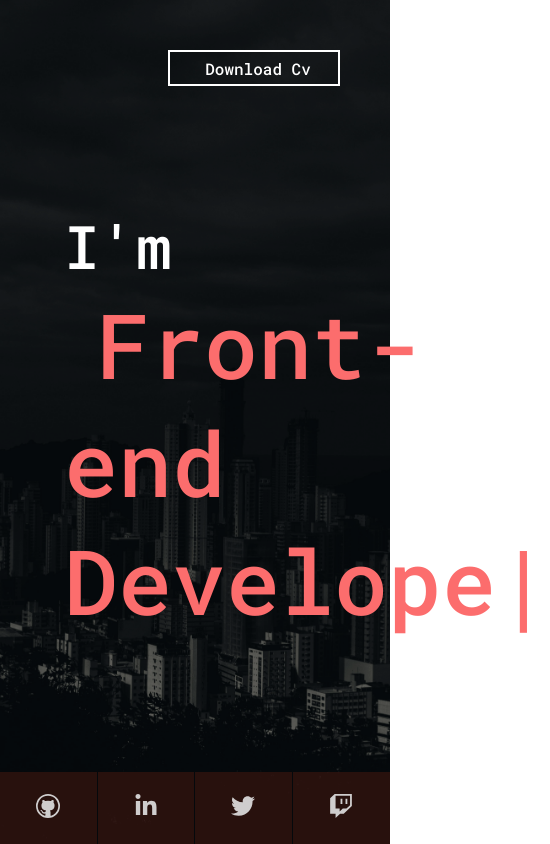
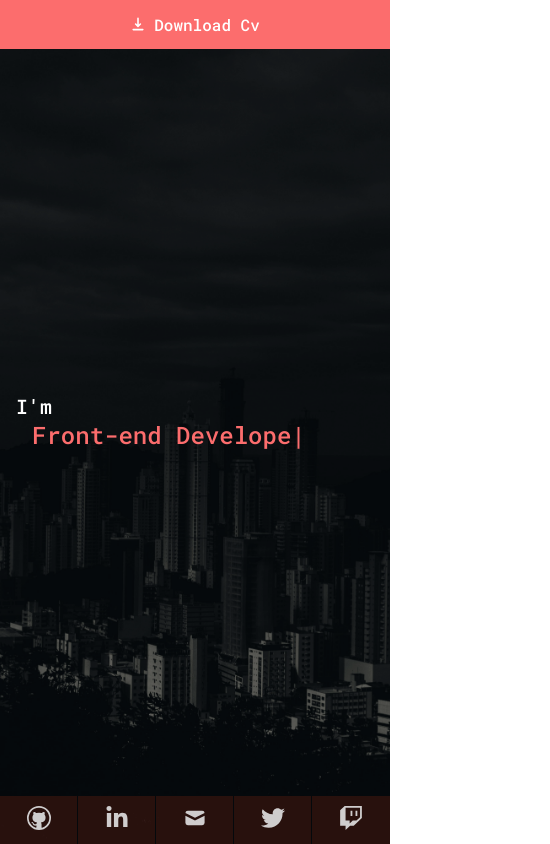
Before and after one commit to UmutPalabiyik/umut-portfolio-, a React (Create React App) app: page / in a window 390 px wide. Shown: the whole page, 550 px wide, since content can reach past the window. Built offline with nearby package versions, Linux system fonts and the light colour scheme.

Commit message:
add responsive

```diff
--- a/src/App.js
+++ b/src/App.js
@@ -8,7 +8,7 @@ const App = () => {
   return (
     <div className="app">
       <DownloadButton />
-      <Contact />
+      <Contact/>
       <Home />
     </div>
   );
--- a/src/Components/Contact/Contact.jsx
+++ b/src/Components/Contact/Contact.jsx
@@ -1,6 +1,13 @@
 import "./Contact.scss";
 import { FaTwitter, FaLinkedinIn, FaTwitch } from "react-icons/fa";
 import { VscGithub } from "react-icons/vsc";
+import { HiMail } from "react-icons/hi";
+
+
+
+
+
+
 
 const Contact = () => {
   return (
@@ -28,6 +35,16 @@ const Contact = () => {
       <li className="contact__item">
         <a
           className="contact__link"
+          href="mailto:umutplbyk96@gmail.com"
+          target="_blank"
+          rel="noreferrer"
+        >
+          <HiMail className="contact__icon" />
+        </a>
+      </li>
+      <li className="contact__item">
+        <a
+          className="contact__link"
           href="https://twitter.com/UmmutPal"
           target="_blank"
           rel="noreferrer"
--- a/src/Components/Contact/Contact.scss
+++ b/src/Components/Contact/Contact.scss
@@ -11,7 +11,7 @@ $phone: 768px;
       content: "";
       position: absolute;
       left: 50%;
-      top: 200px;
+      top: 250px;
       width: 2px;
       height: 128px;
       background-color: rgb(207, 205, 205);
@@ -23,7 +23,7 @@ $phone: 768px;
     content: "";
     position: absolute;
     left: 50%;
-    bottom: 230px;
+    bottom: 285px;
     width: 2px;
     height: 128px;
     background-color: rgb(207, 205, 205);
@@ -64,7 +64,7 @@ $phone: 768px;
   }
 
   @media screen and (max-width: 768px) {
-      height: 72px;
+      height: 48px;
       width: 100%;
       left: 0;
       bottom: 0;
@@ -78,7 +78,7 @@ $phone: 768px;
       }
 
       &__item{
-        width: 25%;
+        width: 20%;
         display: flex;
         align-items: center;
         justify-content: center;
--- a/src/Components/DownloadButton/DownloadButton.scss
+++ b/src/Components/DownloadButton/DownloadButton.scss
@@ -1,17 +1,19 @@
+$main-color: #fc6d6d;
 $white: #ffff;
 
-.download-button{
+.download-button {
   height: 24px;
   width: 172px;
-    border: 2px solid $white;
+  border: 2px solid $main-color;
+  border-radius: 0.25rem;
   padding: 1rem;
   display: flex;
   align-items: center;
   justify-content: center;
   background-color: transparent;
-    color: $white;
+  color: $main-color;
   cursor: pointer;
-    transition: all .5s;
+  transition: all 0.5s;
   overflow: hidden;
   text-decoration: none;
 
@@ -19,39 +21,49 @@ $white: #ffff;
   right: 50px;
   top: 50px;
 
-    &:hover{
-        background-color: $white;
+  &:hover {
+    background-color: $main-color;
 
-        span{
-            color: rgb(0, 0, 0);
+    span {
+      color: $white;
     }
 
-        .download-button__icon{
+    .download-button__icon {
       display: block;
-            color: rgb(0, 0, 0);
-            animation: slideUp .5s ease;
+      color: $white;
+      animation: slideUp 0.5s ease;
     }
   }
 
-
-    &__icon{
+  &__icon {
     display: none;
     font-size: 1rem;
   }
 
-    &__text{
-        margin-left: .5rem;
+  &__text {
+    margin-left: 0.5rem;
     font-size: 1rem;
-        transition: all .5s;
+    transition: all 0.5 s;
   }
 
   @keyframes slideUp {
-        0%{
-            color: rgb(0, 0, 0);
+    0% {
+      color: $white;
       transform: translateY(50px);
     }
     100% {
       transform: translateY(0);
     }
   }
+
+  @media screen and (max-width: 768px) {
+    position: absolute;
+    left: 0;
+    top: 0;
+    padding: 1.5rem 0;
+    width: 100%;
+    border: 0;
+    border-bottom: .5px solid $main-color;
+    border-radius: 0;
   }
+}
--- a/src/Container/About/About.scss
+++ b/src/Container/About/About.scss
@@ -22,4 +22,46 @@
     font-size: 90px;
     color: #fc6d6d;
   }
+
+
+  @media screen and (max-width: 768px) {
+
+    margin-left: 1rem;
+
+    &__static-text{
+      font-size: 24px;
+    }
+
+    &__dynamics{
+      padding-left: 2rem;
+      font-size: 32px;
+      color: #fc6d6d;
+    }
+
+    &__cursor{
+      font-size: 32px;
+      color: #fc6d6d;
+    }
+  }
+
+
+  @media screen and (max-width: 768px) {
+
+    margin-left: 1rem;
+
+    &__static-text{
+      font-size: 20px;
+    }
+
+    &__dynamics{
+      padding-left: 1rem;
+      font-size: 24px;
+      color: #fc6d6d;
+    }
+
+    &__cursor{
+      font-size: 24px;
+      color: #fc6d6d;
+    }
+  }
 }
```
Lines whose indentation alone changed are shown as unchanged.
